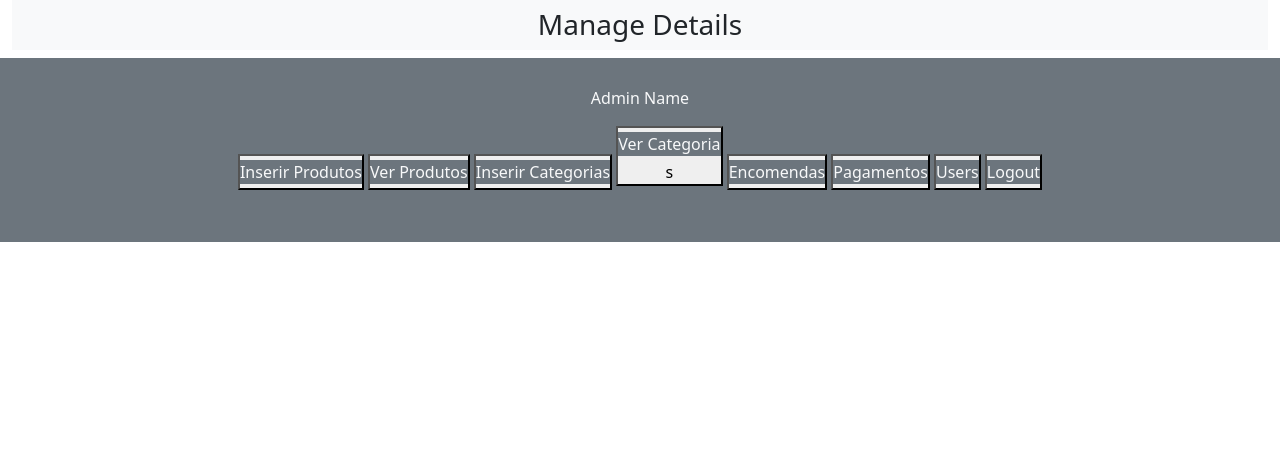
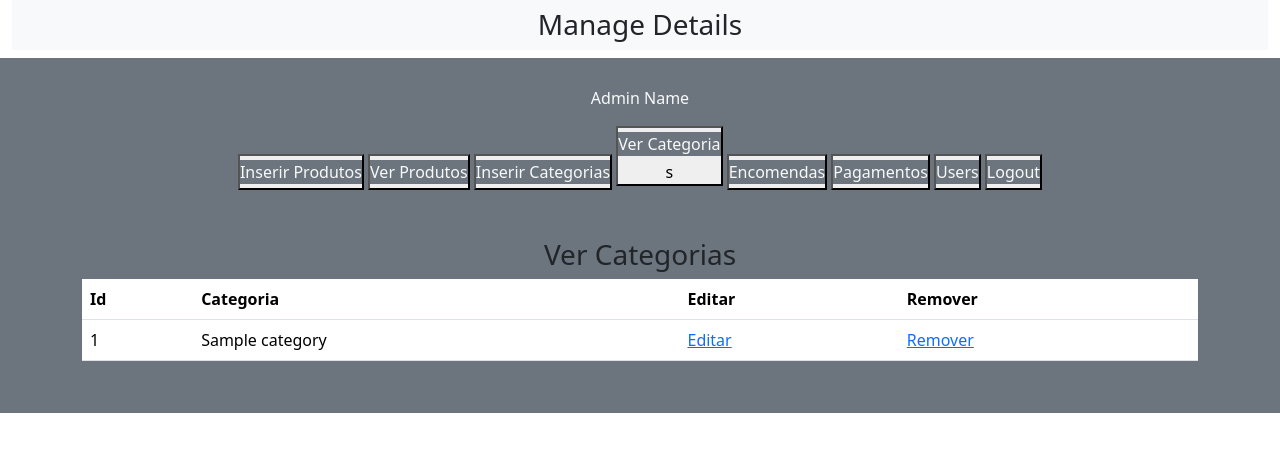
Before and after one commit to Pedrvicente/backend_pedro, a PHP site: page /index.php?view_categories in a window 1280 px wide. Shown: the part 72-524 px from the top of the page. Run offline with PHP 8.4, Linux system fonts and the light colour scheme; tables that the repository leaves empty or names only in its code hold one stand-in row (values such as "Sample post").

Commit message:
editar categorias

```diff
--- a/admin/delete_product.php
+++ b/admin/delete_product.php
@@ -3,7 +3,7 @@
 <head>
     <meta charset="UTF-8">
     <meta name="viewport" content="width=device-width, initial-scale=1.0">
-    <title>Document</title>
+    <title>Remover Produtos</title>
 </head>
 <body>
     <h3 class="text-center">Apagar Produto</h3>
--- a/admin/index.php
+++ b/admin/index.php
@@ -48,7 +48,7 @@ include('../functions/common_function.php');
                     <button><a href="insert_product.php " class="nav-link text-light bg-secondary my-1">Inserir Produtos</a></button>
                     <button><a href="index.php?view_products" class="nav-link text-light bg-secondary my-1">Ver Produtos</a></button>
                     <button><a href="index.php?insert_category" class="nav-link text-light bg-secondary my-1">Inserir Categorias</a></button>
-                    <button><a href="" class="nav-link text-light bg-secondary my-1">Ver Categoria</a>s</button>
+                    <button><a href="index.php?view_categories" class="nav-link text-light bg-secondary my-1">Ver Categoria</a>s</button>
                     <button><a href="" class="nav-link text-light bg-secondary my-1">Encomendas</a></button>
                     <button><a href="" class="nav-link text-light bg-secondary my-1">Pagamentos</a></button>
                     <button><a href="" class="nav-link text-light bg-secondary my-1">Users</a></button>
@@ -70,6 +70,15 @@ include('../functions/common_function.php');
                         if(isset($_GET['delete_product'])){
                             include('delete_product.php');
                         };
+                        if(isset($_GET['view_categories'])){
+                            include('view_categories.php');
+                        };
+                        if(isset($_GET['edit_category'])){
+                            include('edit_category.php');
+                        };
+                        if(isset($_GET['remove_category'])){
+                            include('remove_category.php');
+                        };
                     ?>
                 </div>
             </div>
--- /dev/null
+++ b/admin/view_categories.php
@@ -0,0 +1,43 @@
+<!DOCTYPE html>
+<html lang="en">
+<head>
+    <meta charset="UTF-8">
+    <meta name="viewport" content="width=device-width, initial-scale=1.0">
+    <title>Ver Categorias</title>
+</head>
+<body>
+    <h3 class="text-center">Ver Categorias</h3>
+    <table class="table">
+        <thead>
+            <tr>
+                <th>Id</th>
+                <th>Categoria</th>
+                <th>Editar</th>
+                <th>Remover</th>
+            </tr>
+        </thead>
+        <tbody>
+            <?php
+
+                $select_category = "SELECT * FROM `categories`";
+                $result = mysqli_query($connect, $select_category);
+                $number = 0;
+                while($row = mysqli_fetch_assoc($result)){
+                    $category_id = $row['category_id'];
+                    $category_title = $row['category_title'];
+                    $number++;
+
+            ?>
+            <tr>
+                <td><?php  echo $number;  ?></td>
+                <td><?php  echo $category_title;  ?></td>
+                <td><a href='index.php?edit_category=<?php  echo $category_id?>'>Editar</a></td>
+                <td><a href='index.php?remove_category=<?php  echo $category_id?>'>Remover</a></td>
+            </tr>
+            <?php
+                }
+            ?>
+        </tbody>
+    </table>
+</body>
+</html>
--- a/admin/view_products.php
+++ b/admin/view_products.php
@@ -3,7 +3,7 @@
 <head>
     <meta charset="UTF-8">
     <meta name="viewport" content="width=device-width, initial-scale=1.0">
-    <title>Document</title>
+    <title>Ver Produtos</title>
 </head>
 <body>
     <h1 class="text-center">Ver Produtos</h1>
@@ -41,7 +41,7 @@
                 <td><?php echo $product_price; ?></td>
                 <td>
                 <?php
-                    $select_count = "SELECt * FROM `pending_orders` WHERE product_id='$product_id'";
+                    $select_count = "SELECT * FROM `pending_orders` WHERE product_id='$product_id'";
                     $result_count = mysqli_query($connect, $select_count);
                     $rows_count = mysqli_num_rows($result_count);
                     echo $rows_count;
```
Also changed, not shown: admin/edit_category.php (added, +50 -0 lines), admin/remove_category.php (added, +24 -0 lines).
